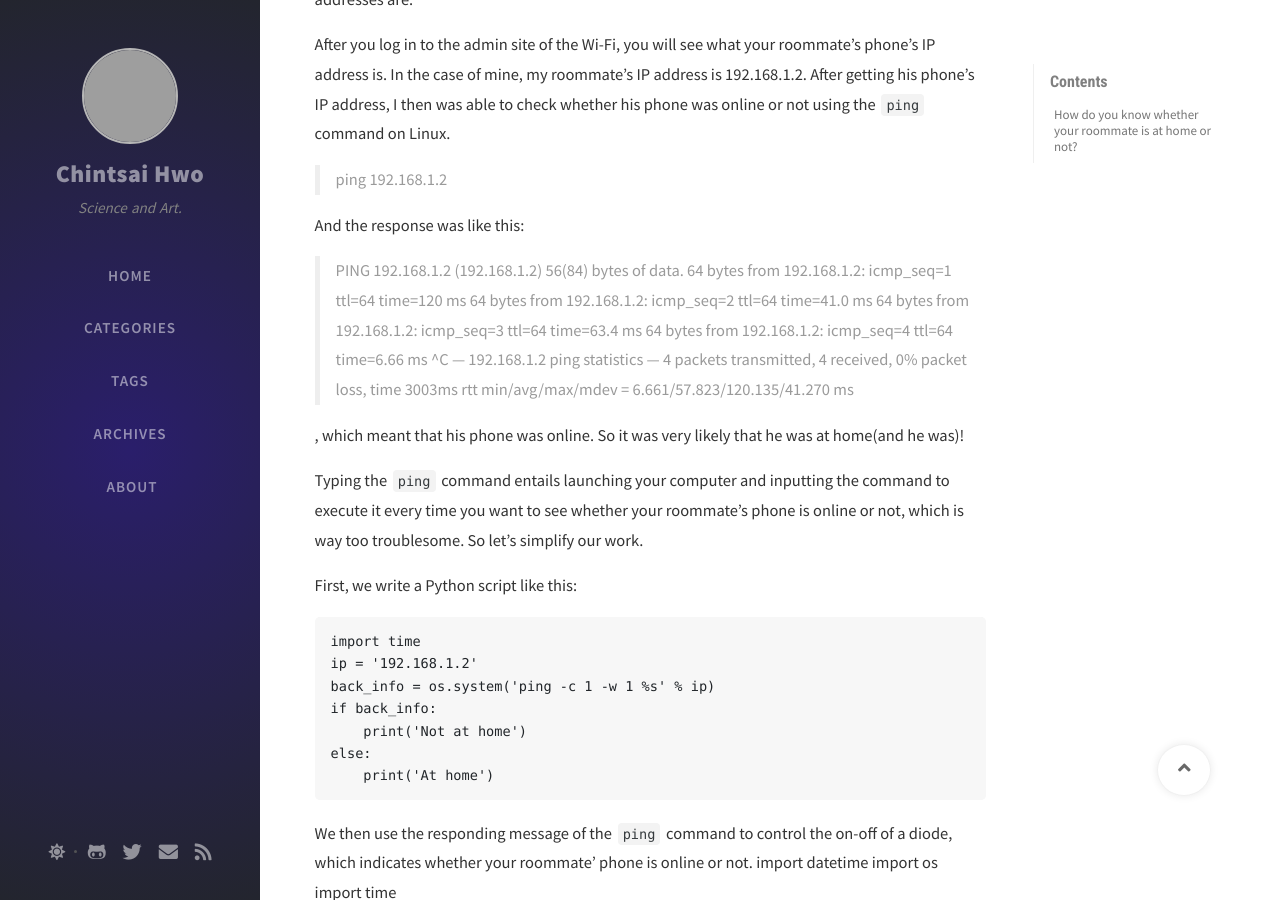
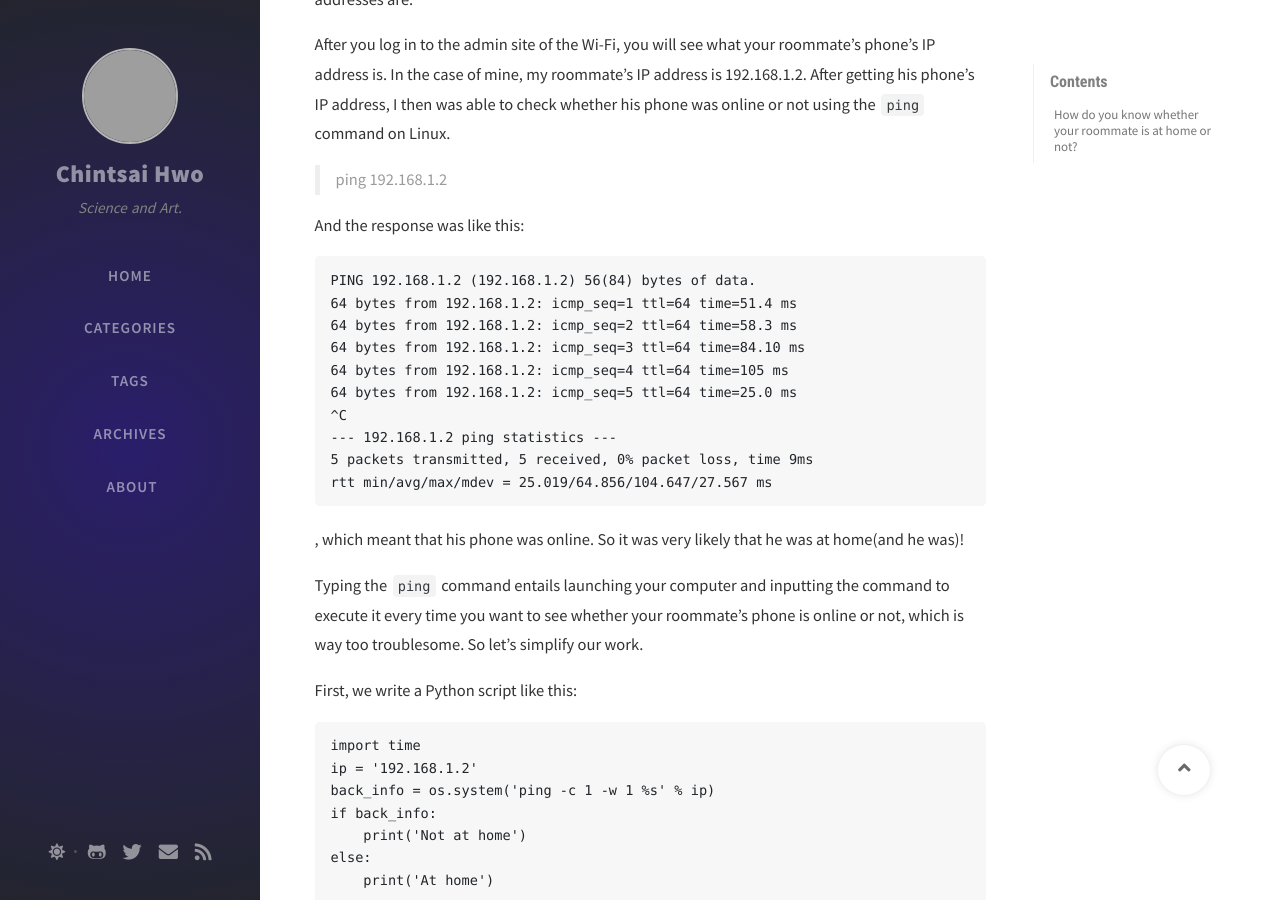
Before and after one commit to jcglqmoyx/jcglqmoyx.github.io, a Jekyll site: the page built from _posts/2020-08-30-roommate-at-home.md, in a window 1280 px wide and 900 px high, scrolled down 517 px. Built offline with Jekyll 4.4.1, drawn with Linux system fonts in a browser that asks for light colours; nearby versions of some CDN libraries; comment, search, counter and statistics services are not loaded; grey boxes are pictures that could not be loaded.

Commit message:
modify the content of the first post

```diff
--- a/_posts/2020-08-30-roommate-at-home.md
+++ b/_posts/2020-08-30-roommate-at-home.md
@@ -7,15 +7,17 @@ After you log in to the admin site of the Wi-Fi, you will see what your roommate
 >ping 192.168.1.2
 
 And the response was like this:
->PING 192.168.1.2 (192.168.1.2) 56(84) bytes of data.
- 64 bytes from 192.168.1.2: icmp_seq=1 ttl=64 time=120 ms
- 64 bytes from 192.168.1.2: icmp_seq=2 ttl=64 time=41.0 ms
- 64 bytes from 192.168.1.2: icmp_seq=3 ttl=64 time=63.4 ms
- 64 bytes from 192.168.1.2: icmp_seq=4 ttl=64 time=6.66 ms
- ^C
- --- 192.168.1.2 ping statistics ---
- 4 packets transmitted, 4 received, 0% packet loss, time 3003ms
- rtt min/avg/max/mdev = 6.661/57.823/120.135/41.270 ms
+
+    PING 192.168.1.2 (192.168.1.2) 56(84) bytes of data.
+    64 bytes from 192.168.1.2: icmp_seq=1 ttl=64 time=51.4 ms
+    64 bytes from 192.168.1.2: icmp_seq=2 ttl=64 time=58.3 ms
+    64 bytes from 192.168.1.2: icmp_seq=3 ttl=64 time=84.10 ms
+    64 bytes from 192.168.1.2: icmp_seq=4 ttl=64 time=105 ms
+    64 bytes from 192.168.1.2: icmp_seq=5 ttl=64 time=25.0 ms
+    ^C
+    --- 192.168.1.2 ping statistics ---
+    5 packets transmitted, 5 received, 0% packet loss, time 9ms
+    rtt min/avg/max/mdev = 25.019/64.856/104.647/27.567 ms
 
 , which meant that his phone was online. So it was very likely that he was at home(and he was)!
 
```
